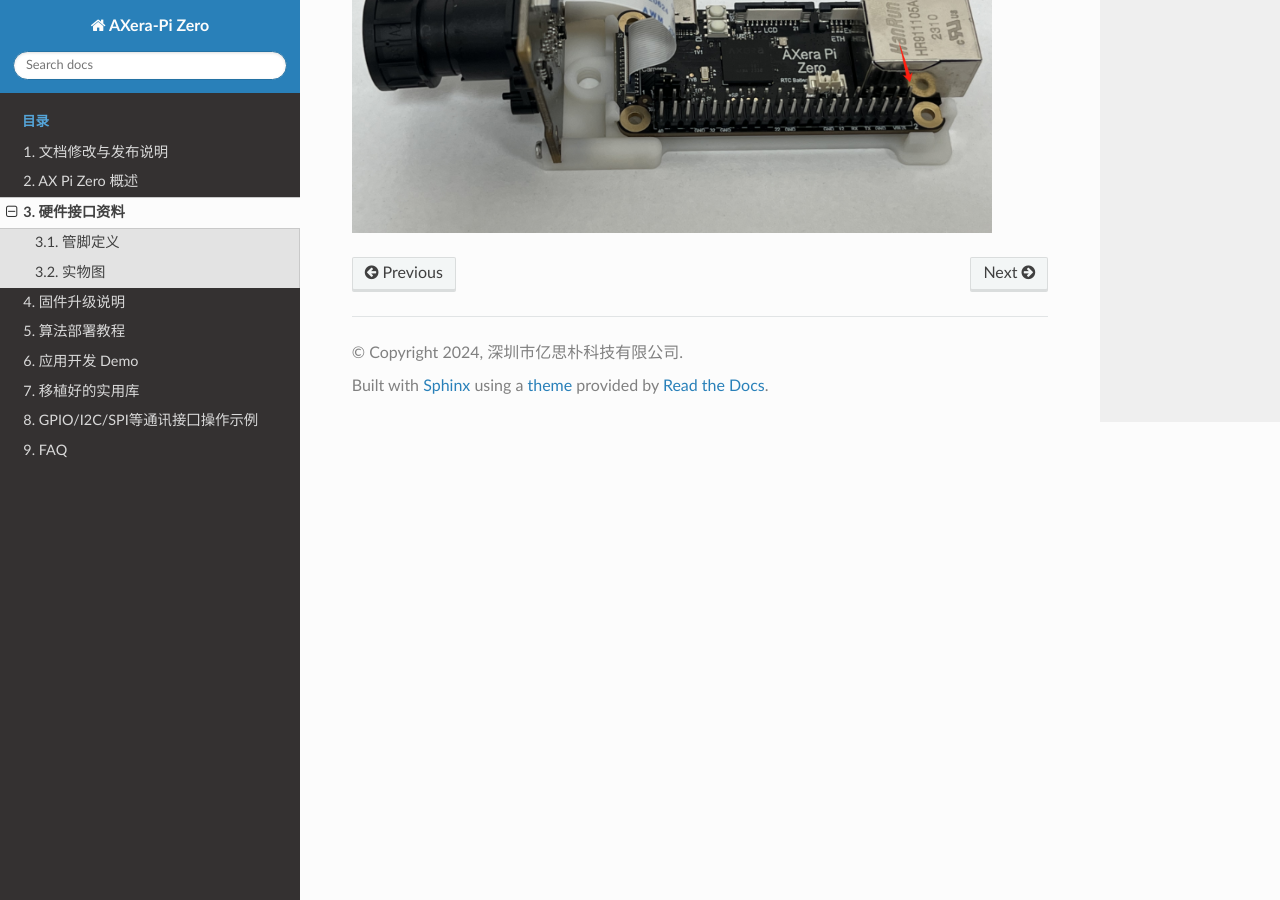
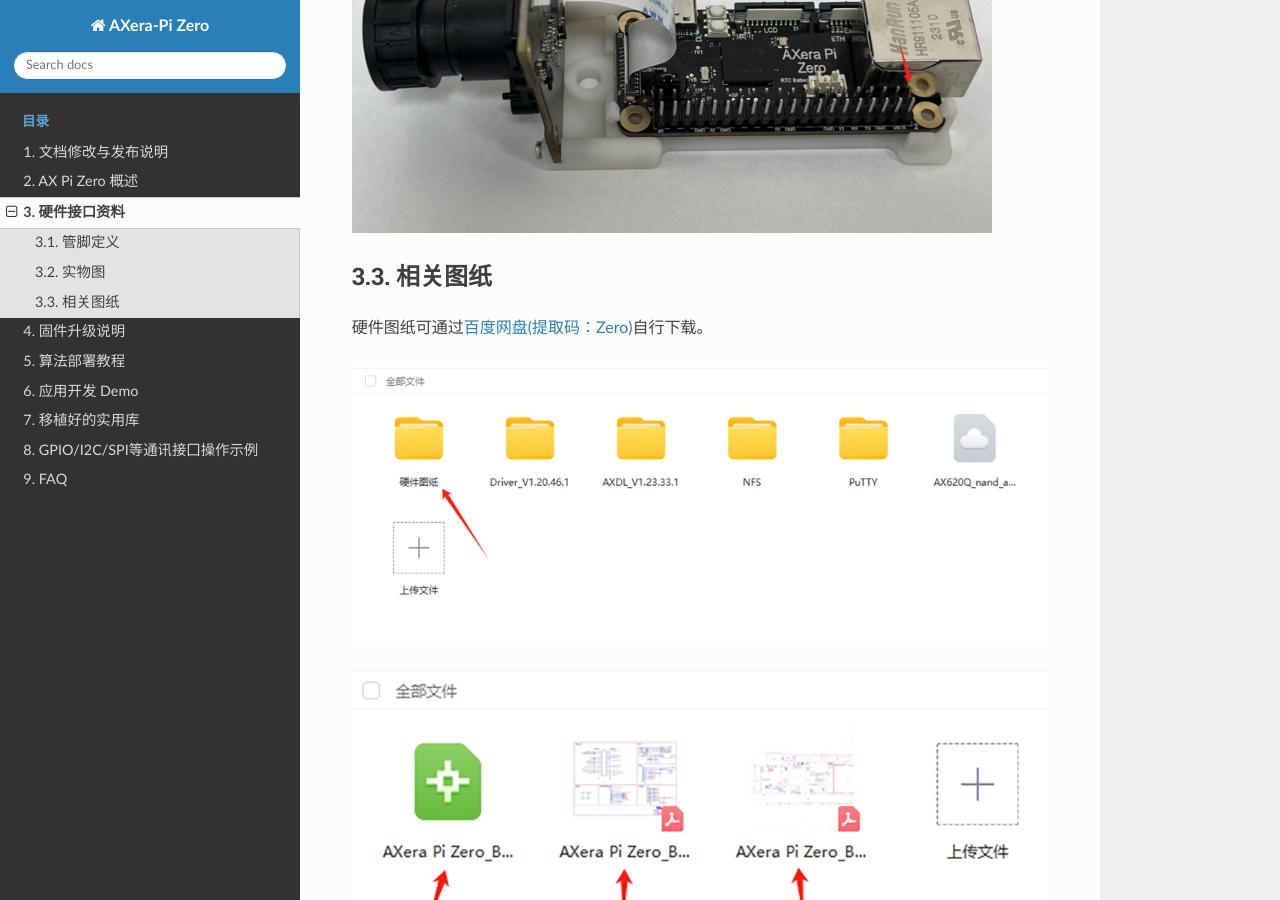
Before and after one commit to AXERA-TECH/axera-pi-zero-docs, a Sphinx documentation site: the page built from source/doc_guide_hardware.md, in a window 1280 px wide and 900 px high, scrolled down 1221 px. Built offline with Sphinx 7.4.7 and the Read the Docs theme 2.0.0, drawn with Linux system fonts in a browser that asks for light colours.

Commit message:
Add hardware related

```diff
--- a/source/doc_guide_hardware.md
+++ b/source/doc_guide_hardware.md
@@ -29,3 +29,11 @@
 ## 实物图
 箭头所指位置是 **Pin1** 的引脚
 ![](./media/PIN.png)
+
+
+## 相关图纸
+硬件图纸可通过[百度网盘(提取码：Zero)](https://pan.baidu.com/s/1ZhK5TAt4H6BPRn4bDA1oXA)自行下载。<br />
+
+![](./media/hardware/1.png)
+
+![](./media/hardware/2.png)
```
Also changed, not shown: source/media/hardware/1.png (added), source/media/hardware/2.png (added).
